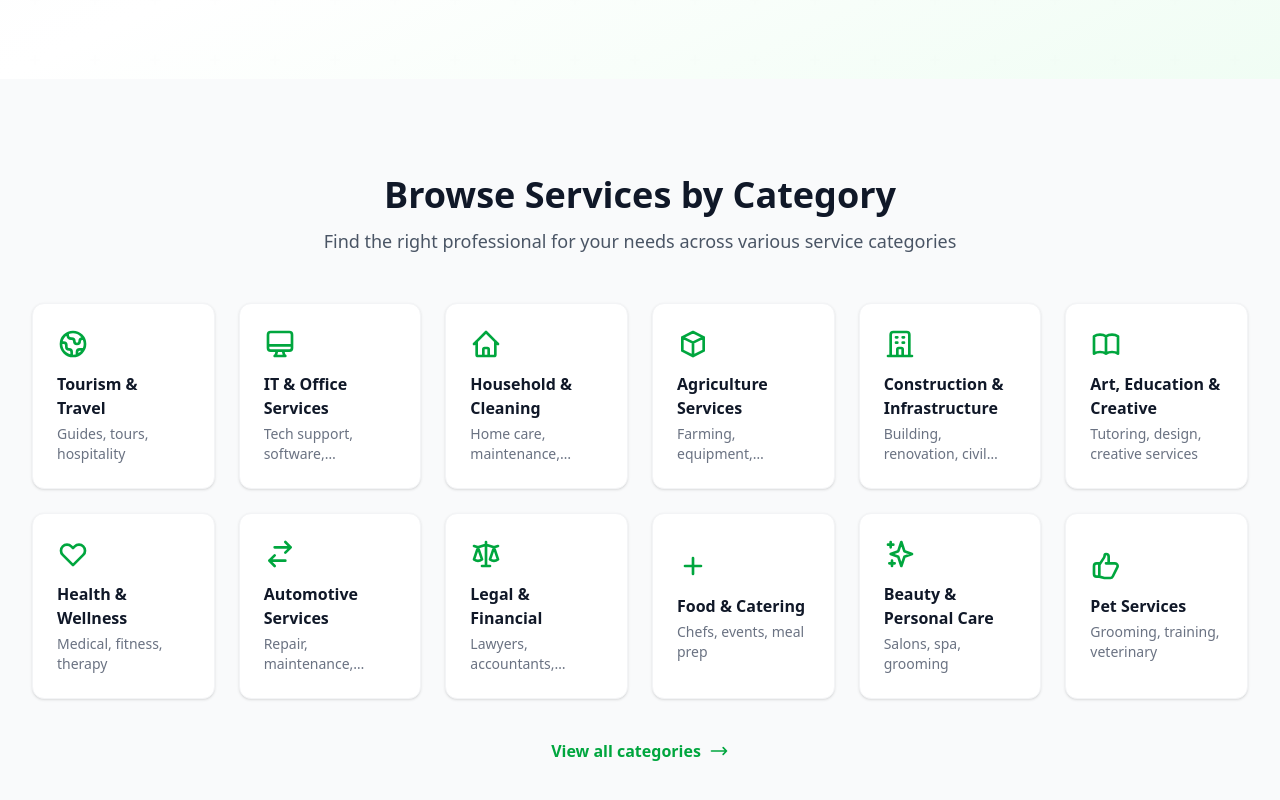
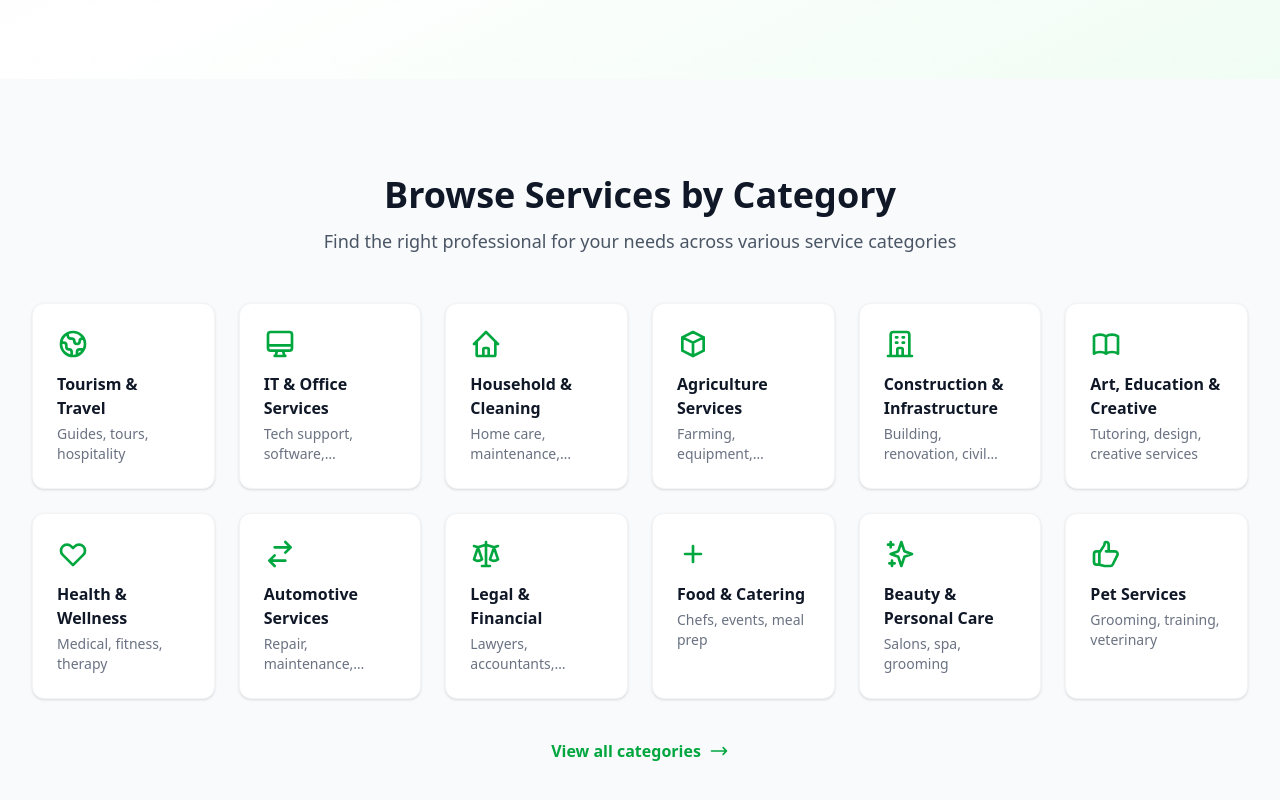
Before and after one commit to yaduit/Client_Connect, a React (Vite) app in the folder clientFe/: page / in a window 1280 px wide. Shown: the part 580-1380 px from the top of the page. Built offline with nearby package versions, Linux system fonts and the light colour scheme; no server answers.

Commit message:
fix: removed onclick func and add Link

```diff
--- a/clientFe/src/components/layout/categoryGrid.jsx
+++ b/clientFe/src/components/layout/categoryGrid.jsx
@@ -1,13 +1,7 @@
-import { useNavigate } from "react-router-dom";
-
+import { Link } from "react-router-dom";
 const CategoryGrid = () => {
 
-  const navigate = useNavigate();
 
-  const handleCategoryClick = (slug) => {
-    console.log('Navigate to category:', slug);
-    navigate(`/categories/${slug}`);
-  };
   const categories = [
     {
       id: 1,
@@ -162,9 +156,9 @@ const CategoryGrid = () => {
         {/* Category Grid */}
         <div className="grid grid-cols-2 md:grid-cols-3 lg:grid-cols-4 xl:grid-cols-6 gap-4 sm:gap-6">
           {categories.map((category) => (
-            <button
+            <Link
+              to={`/categories/${category.slug}`}
               key={category.id}
-              onClick={() => handleCategoryClick(category.slug)}
               className="bg-white rounded-xl p-6 shadow-sm hover:shadow-md transition-all duration-200 hover:-translate-y-1 border border-gray-100 hover:border-green-500 text-left group focus:outline-none focus:ring-2 focus:ring-green-500 focus:ring-offset-2"
               aria-label={`Browse ${category.name}`}
             >
@@ -182,7 +176,7 @@ const CategoryGrid = () => {
               <p className="text-xs sm:text-sm text-gray-500 line-clamp-2">
                 {category.subtitle}
               </p>
-            </button>
+            </Link>
           ))}
         </div>
 
```
